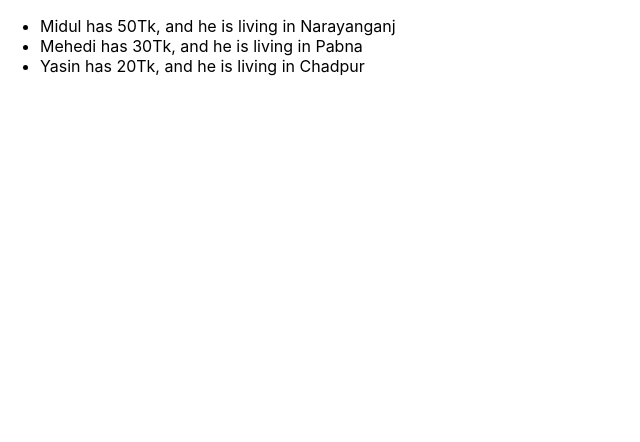
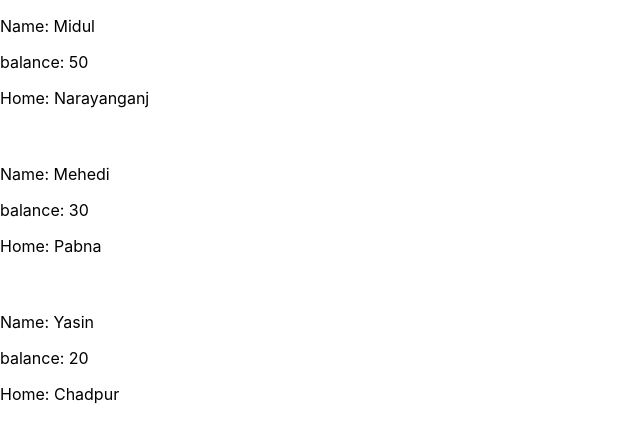
Before and after one commit to mdmidulhosen/react-js, a React (Create React App) app: page / in a window 1280 px wide. Shown: the top 442 px of the page, without its empty margins (0-640 px from the left). Built offline with nearby package versions, Linux system fonts and the light colour scheme.

Commit message:
array item print another page

```diff
--- a/src/App.js
+++ b/src/App.js
@@ -3,6 +3,7 @@ import './App.css';
 // import Dhoni from './component/Dhoni';
 // import Gorib from './component/Gorib';
 // import Moddhobitto from './component/Moddhobitto';
+import SIngleFriend from './component/SIngleFriend.js';
 
 
 
@@ -30,17 +31,17 @@ function App() {
 
   return (
 
-    <ul>
-      {
-
-        friends.map((friend)=>{
-          return <li>{friend.name} has {friend.balance}Tk, and he is living in {friend.home}</li>
-        }
-
+    friends.map(
+      (friend)=>{
+        return(
+          <SIngleFriend
+          name = {friend.name}
+          balance = {friend.balance}
+          home = {friend.home}
+          />
         )
-
       }
-    </ul>
+    )
 
     )
 }
--- /dev/null
+++ b/src/component/SIngleFriend.js
@@ -0,0 +1,12 @@
+import React from 'react'
+
+export default function SIngleFriend({name,balance,home}) {
+  return (
+    <div>
+        <p>Name: {name}</p>
+        <p>balance: {balance}</p>
+        <p>Home: {home}<br></br><br></br><br></br></p>
+
+    </div>
+  )
+}
```
